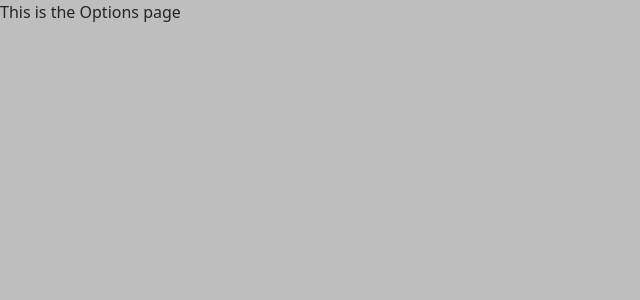
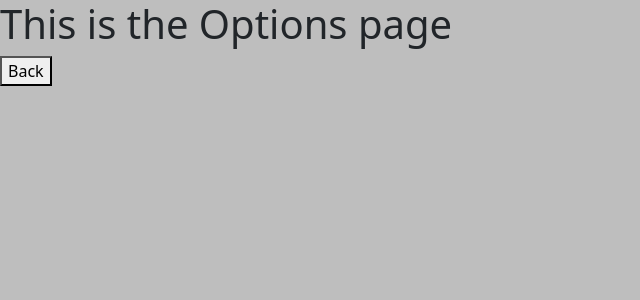
Before and after one commit to alexntragatakis/typing-speed-test, a React (Vite) app: page /typing-test/options in a window 1280 px wide. Shown: the top 300 px of the page, without its empty margins (0-640 px from the left). Built offline with nearby package versions, Linux system fonts and the light colour scheme.

Commit message:
Add back button to Options page

```diff
--- a/src/components/Options/Options.tsx
+++ b/src/components/Options/Options.tsx
@@ -1,7 +1,15 @@
 import "./Options.css";
+import { Link } from "react-router-dom";
 
 const Options = () => {
-  return <div>This is the Options page</div>;
+  return (
+    <>
+      <h1>This is the Options page</h1>
+      <Link to="/typing-test">
+        <button>Back</button>
+      </Link>
+    </>
+  );
 };
 
 export default Options;
```
